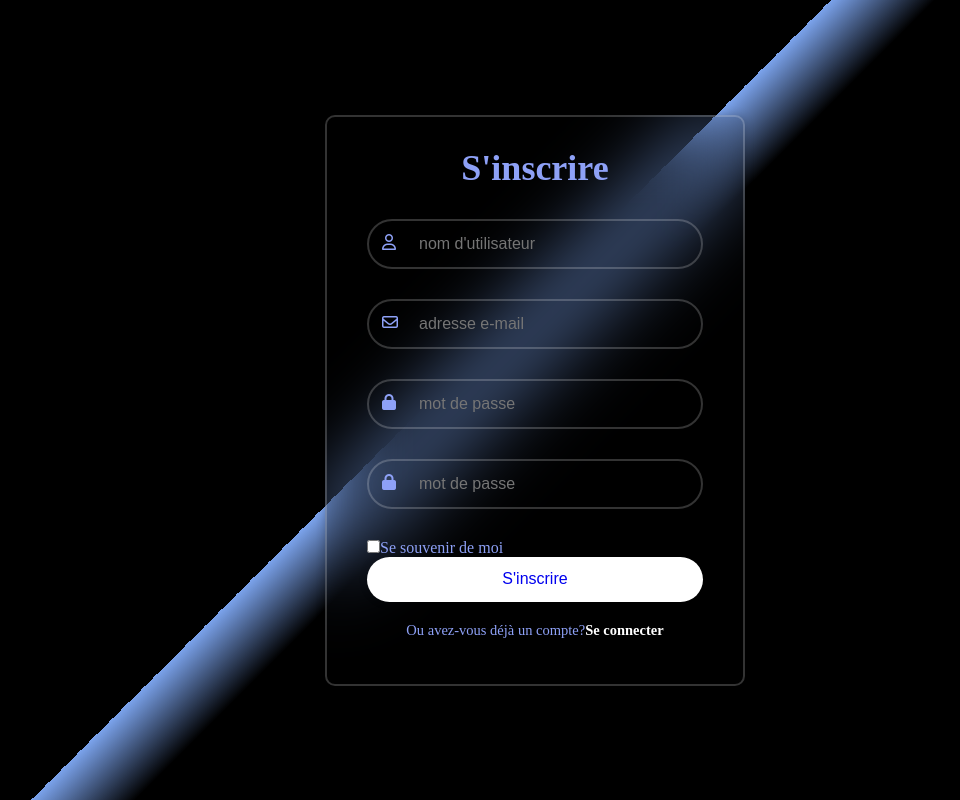
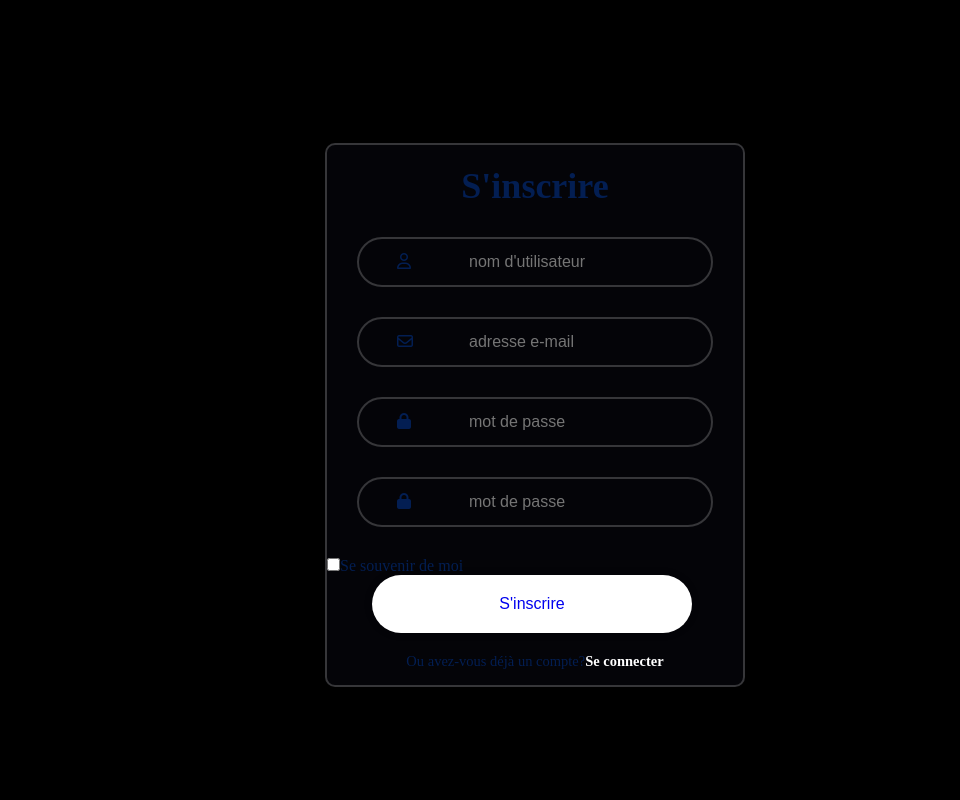
Before and after one commit to fanomezantsoa-jdesign/tecno_web, a PHP site: page /register.php in a window 1280 px wide. Shown: the whole page, without its empty margins (105-1065 px from the left). Run offline with PHP 8.4, Linux system fonts and the light colour scheme.

Commit message:
Update register.css

```diff
--- a/We_tube/register.css
+++ b/We_tube/register.css
@@ -9,27 +9,98 @@ body{
 	justify-content: center;
 	align-items: center;
 	min-height: 100vh;
-	/* background-color: black; */
+	background-color: black;
 	background-size: cover;
 	background-position: center;
-	background: linear-gradient(135deg, black 45%, #7ba3ec 5%, black 50%);
+	/* background: linear-gradient(135deg, black 45%, #031e52 5%, black 50%); */
+}
+
+.back-btn{
+	position: absolute;
+	top: 5px;
+	left: 30px;
+	display: flex;
+	align-items: center;
+	gap: 20px;
+	padding: 30px;
+
+}
+
+.back-btn i{
+	background: rgba(0,0,0,0.4);
+
+	color: white;
+	text-decoration: none;
+	font-size: 1.1rem;
+	backdrop-filter: blur(10px);
+	transition: 0.3s;
+	padding: 20px;
+	top: 0;
+	right: 1200px;
+	left: 0;
+	bottom: 30px;
+	color: #114cff;
+	font-size: 1.3rem;
+}
+
+.back-btn:hover{
+	background: rgb(4, 4, 8);
+	transform: translateY(-3px);
+}
+
+.back-btn:hover i{
+	color: white;
+}
+.logo{
+    font-size:20px;
+    color: black;
+	padding: 20px;
+	padding-left: 70px;
+	width: 100%;
+	background: #031e52;
+}
+
+.logo:hover{
+    background-color: white;
+}
+
+span{
+    color: #0a63f2;
+}
+h1{
+	padding-top: 20px;
+    margin: 0;
+}
+
+.image{
+
+    width: 90px;
+    position: absolute;
+    right: 220px;
+    top: 10px;
+}
+
+.wrapper .haut{
+	background-color: #031e52;
+
 }
 
 .wrapper{
 	width: 420px;
-	background: transparent;
+	background: rgb(4, 4, 8);
 	border: 2px solid rgba(255, 255, 255, .2);
 	backdrop-filter: blur(40px);
 	box-shadow: 0 0 10px rgba(0, 0, 0, .2);
-	color: #8ea1f7;
+	color: #031e52;
 	border-radius: 10px;
-	padding: 30px 40px;
+	margin-top: 30px;
+	position: relative;
 }
 
 i{
 	position: absolute;
-	left: 15px;
-	top: 15px;
+	left: 70px;
+	bottom: 18px;
 }
 
 .wrapper h1{
@@ -42,6 +113,10 @@ i{
 	width: 100%;
 	height: 50px;
 	margin: 30px 0;
+	padding-right: 30px;
+	padding-left: 30px;
+
+	/* padding: 30px 40px; */
 }
 
 .input-box input{
@@ -54,9 +129,10 @@ i{
 	border-radius: 40px;
 	font-size: 16px;
 	color: #fff;
-	padding: 20px 45px 20px 20px;
+
 	position: relative;
-	padding-left: 50px;
+	padding-left: 110px;
+	padding-right: 110px;
 }
 .btn a{
 	text-decoration: none;
@@ -79,7 +155,8 @@ i{
 	font-size: 20px;
 }
 
-.wrapper  .remeber-forgot{
+.wrapper .remeber-forgot{
+	padding-left: 50px;
 	display: flex;
 	justify-content: space-between;
 	font-size: 14.5px;
@@ -100,8 +177,8 @@ i{
 }
 
 .wrapper .btn{
-	width: 100%;
-	height: 45px;
+	width: 320px;
+	color: black;
 	background: #fff;
 	border: none;
 	outline: none;
@@ -109,8 +186,9 @@ i{
 	box-shadow: 0 0 10px rgba(0, 0, 0, .1);
 	cursor: pointer;
 	font-size: 16px;
-	color: #333;
-	font-weight: 600px;
+	padding-top: 20px;
+	padding-bottom: 20px;
+	margin-left: 45px;
 }
 
 .wrapper .register-link{
```
